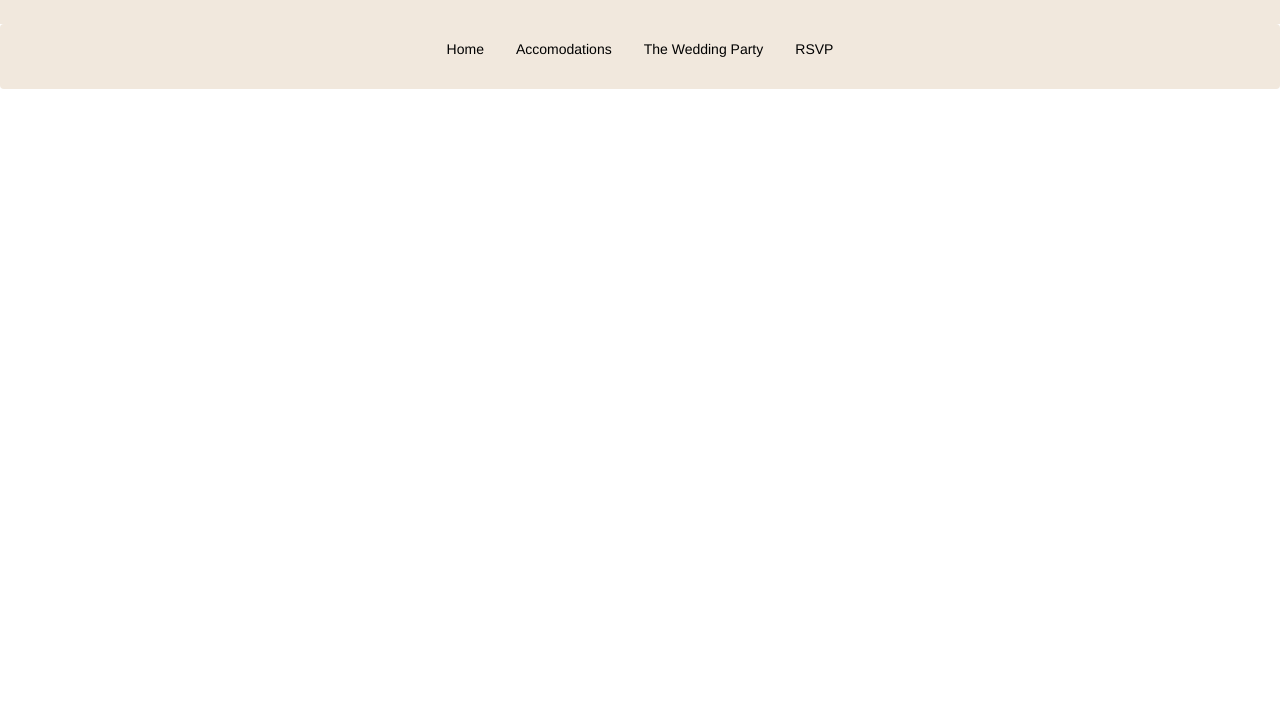
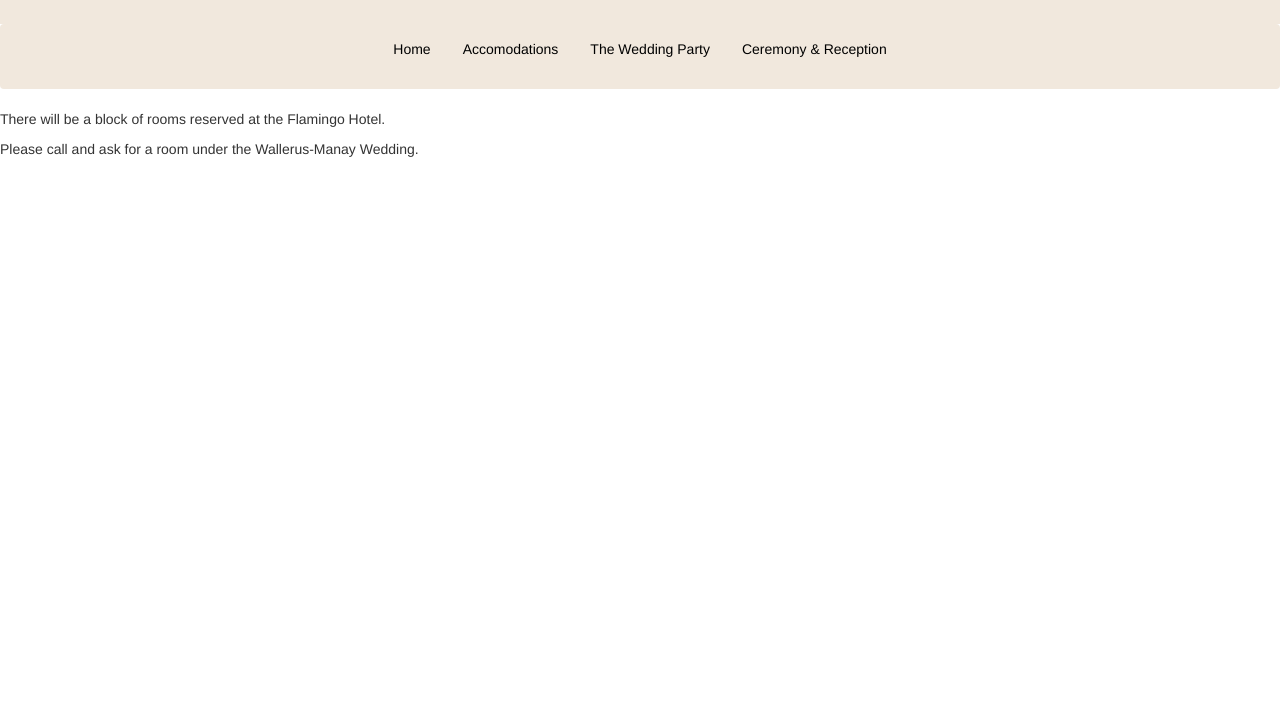
Before and after one commit to Wally142/Wedding-Website, a website: page public/index.html at #/hotel in a window 1280 px wide. Shown: the part 96-800 px from the top of the page. Drawn offline with Linux system fonts and the light colour scheme.

Commit message:
basic text for pages

```diff
--- a/public/views/hotel.html
+++ b/public/views/hotel.html
@@ -1 +1,10 @@
 <div ng-include="'views/partials/nav.html'"></div>
+
+<div>
+    <p>
+        There will be a block of rooms reserved at the Flamingo Hotel.
+    </p>
+    <p>
+        Please call and ask for a room under the Wallerus-Manay Wedding.
+    </p>
+</div>
--- a/public/views/partials/nav.html
+++ b/public/views/partials/nav.html
@@ -11,7 +11,7 @@
                 <a href="#/WeddingParty">The Wedding Party</a>
             </li>
             <li>
-                <a href="#/contact">RSVP</a>
+                <a href="#/contact">Ceremony & Reception</a>
             </li>
 
 
```
